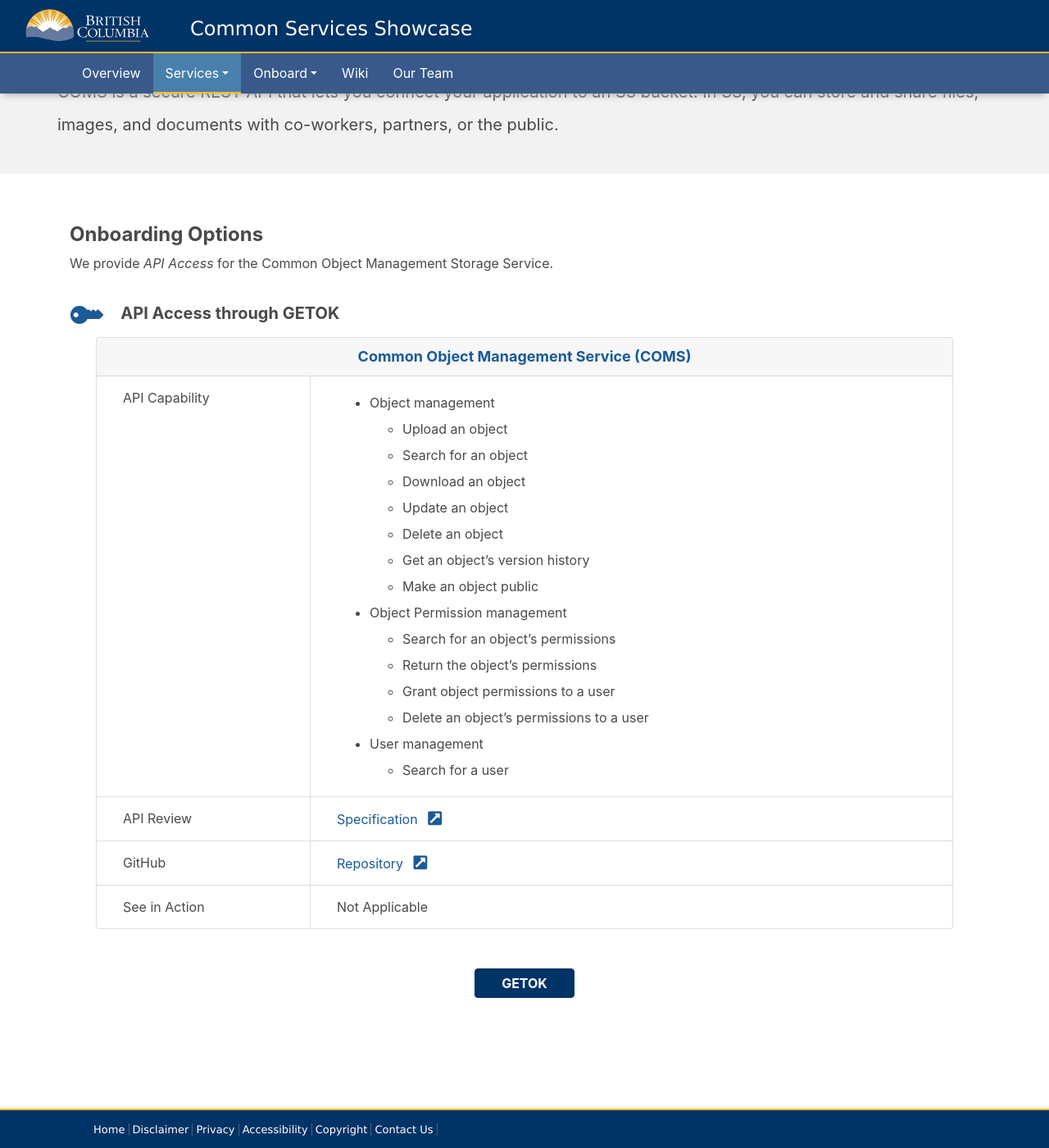
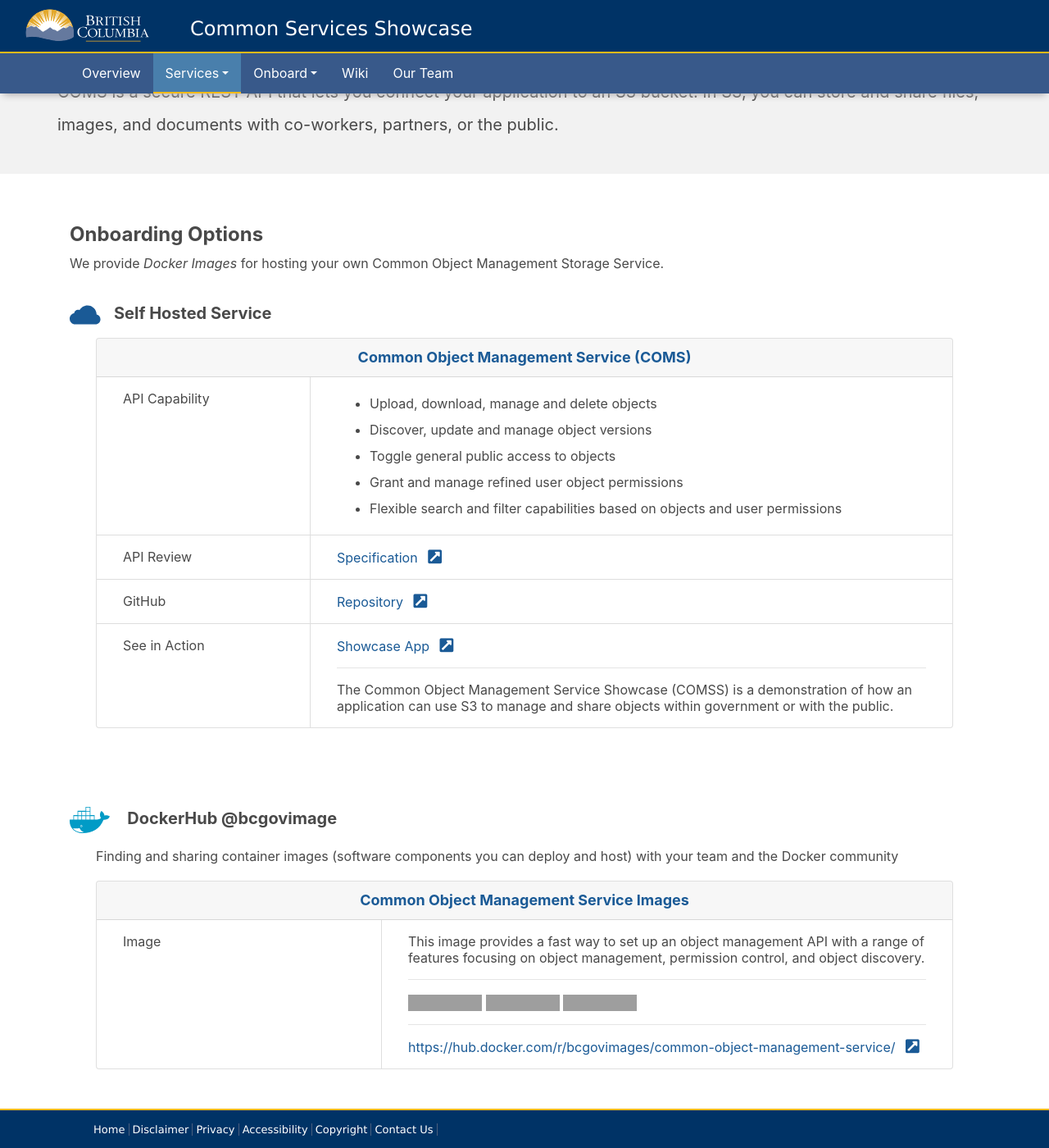
Before and after one commit to bcgov/common-service-showcase, a Jekyll site: the page built from collections/_services/coms.md, in a window 1280 px wide and 1400 px high, scrolled down 305 px. Shown: the whole window at 82% size. Built offline with Jekyll 4.4.1, drawn with Linux system fonts in a browser that asks for light colours; nearby versions of some CDN libraries; grey boxes are pictures that could not be loaded.

Commit message:
split to self hosted service and dockerhub sections

```diff
--- a/_layouts/service.html
+++ b/_layouts/service.html
@@ -109,18 +109,6 @@ layout: default
     </div>
     {% endif %}
 
-    {% if page.onboard contains "DockerHub" %}
-    <h5> <img class="img-fluid mr-3" src="{{ site.baseurl }}/assets/images/Docker.svg" alt="Docker"> <strong>DockerHub
-        @bcgovimage</strong></h5>
-    {% include common/dockerTable.html param=page %}
-    {% endif %}
-
-    {% if page.onboard contains "NPM" %}
-    <h5> <img class="img-fluid mr-3" src="{{ site.baseurl }}/assets/images/npm.svg" alt="npm"> <strong>NPM
-        @bcgovimage</strong></h5>
-    {% include common/npmTable.html param=page %}
-    {% endif %}
-
     {% if page.onboard contains "Hosted Service" %}
     <h5> <img class="img-fluid mr-3" src="{{ site.baseurl }}/assets/images/cloud.svg" alt="Hosted Service"><strong>Hosted Service</strong></h5>
     <div class="feature-card">
@@ -196,6 +184,87 @@ layout: default
     </div>
     {% endif %}
 
+    {% if page.onboard contains "Self Hosted Service" %}
+    <h5> <img class="img-fluid mr-3" src="{{ site.baseurl }}/assets/images/cloud.svg" alt="Self Hosted Service"><strong>Self Hosted Service</strong></h5>
+    <div class="feature-card">
+      <div class="card">
+        <div class="card-header">
+          {{ page.title }} ({{ page.name }})
+        </div>
+        <div class="card-body">
+          <div class="row no-gutters">
+            <div class="col-sm-3">API Capability</div>
+            <div class="col-sm-9">{{ content }}</div>
+          </div>
+          <div class="row no-gutters">
+            <div class="col-sm-3">API Review</div>
+            <div class="col-sm-9">
+              {% if page.urls.docs or page.urls.postman %}
+              {% if page.urls.docs %}
+              <a href="{{ page.urls.docs }}" target="_blank">Specification
+                <i class="fas fa-external-link-square-alt"></i>
+              </a>
+              {% endif %}
+              {% if page.urls.postman %}
+              <br /> <br />
+              <a href="{{ page.urls.postman }}" target="_blank" download>Postman Collection
+                <i class="fas fa-download"></i>
+              </a>
+              {% endif %}
+              {% if page.urls.postmanHelp %}
+              <br /> <br />
+              <a href="{{ page.urls.postmanHelp }}" target="_blank" download>Postman Collection Help
+                <i class="fas fa-download"></i>
+              </a>
+              {% endif %}
+              {% else %}
+              Not Applicable
+              {% endif %}
+            </div>
+          </div>
+          <div class="row no-gutters">
+            <div class="col-sm-3">GitHub</div>
+            <div class="col-sm-9">
+              {% if page.urls.docs %}
+              <a href="{{ page.urls.github }}" target="_blank">Repository
+                <i class="fas fa-external-link-square-alt"></i>
+              </a>
+              {% else %}
+              Not Applicable
+              {% endif %}
+            </div>
+          </div>
+          <div class="row no-gutters">
+            <div class="col-sm-3">See in Action</div>
+            <div class="col-sm-9">
+              {% if page.urls.showcase %}
+              <a href="{{ page.urls.showcase }}" target="_blank">Showcase App
+                <i class="fas fa-external-link-square-alt"></i>
+              </a>
+              <hr>
+              {{ page.showcaseDescription }}
+              {% else %}
+              Not Applicable
+              {% endif %}
+            </div>
+          </div>
+        </div>
+      </div>
+    </div>
+    {% endif %}
+
+    {% if page.onboard contains "DockerHub" %}
+    <h5> <img class="img-fluid mr-3" src="{{ site.baseurl }}/assets/images/Docker.svg" alt="Docker"> <strong>DockerHub
+        @bcgovimage</strong></h5>
+    {% include common/dockerTable.html param=page %}
+    {% endif %}
+
+    {% if page.onboard contains "NPM" %}
+    <h5> <img class="img-fluid mr-3" src="{{ site.baseurl }}/assets/images/npm.svg" alt="npm"> <strong>NPM
+        @bcgovimage</strong></h5>
+    {% include common/npmTable.html param=page %}
+    {% endif %}
+
   <!-- unstructured markdown content (eg: CHEFS page)-->
   {% else %}
     <div class="unstructured-content">
--- a/collections/_services/coms.md
+++ b/collections/_services/coms.md
@@ -4,35 +4,34 @@ type: service
 
 name: COMS
 title: Common Object Management Service
-order: 1
+order: 5
 description: >-
   Using COMS, take advantage of more cost-effective storage solutions for your new or existing business applications.
   COMS is a secure REST API that lets you connect your application to an S3 bucket.
   In S3, you can store and share files, images, and documents with co-workers, partners, or the public.
 
-onboard: ['API Access']
-onboardDescription: We provide <em>API Access</em> for the Common Object Management Storage Service.
+onboard: ['Self Hosted Service', 'DockerHub']
+onboardDescription: We provide <em>Docker Images</em> for hosting your own Common Object Management Storage Service.
 urls:
   github: https://github.com/bcgov/common-object-management-service/
   docs: https://github.com/bcgov/common-object-management-service/blob/master/app/src/docs/v1.api-spec.yaml
+  showcase: https://github.com/bcgov/common-object-management-service/
 
 showcaseDescription: >-
-  The Common Object Management Service Showcase (CHESS) is a demonstration of how an application can use S3 to manage and share objects within government or with the public.
+  The Common Object Management Service Showcase (COMSS) is a demonstration of how an application can use S3 to manage and share objects within government or with the public.
+
+dockerImages:
+  - name: Image
+    url: https://hub.docker.com/r/bcgovimages/common-object-management-service/
+    description: This image provides a fast way to set up an object management API with a range of features focusing on object management, permission control, and object discovery.
+    badges:
+      - https://img.shields.io/docker/v/bcgovimages/common-object-management-service.svg?sort=semver
+      - https://img.shields.io/docker/pulls/bcgovimages/common-object-management-service.svg
+      - https://img.shields.io/docker/image-size/bcgovimages/common-object-management-service.svg
+
 ---
-- Object management
-  - Upload an object
-  - Search for an object
-  - Download an object
-  - Update an object
-  - Delete an object
-  - Get an object’s version history
-  - Make an object public
-
-- Object Permission management
-  - Search for an object’s permissions
-  - Return the object’s permissions
-  - Grant object permissions to a user
-  - Delete an object’s permissions to a user
-
-- User management
-  - Search for a user
+- Upload, download, manage and delete objects
+- Discover, update and manage object versions
+- Toggle general public access to objects
+- Grant and manage refined user object permissions
+- Flexible search and filter capabilities based on objects and user permissions
```
